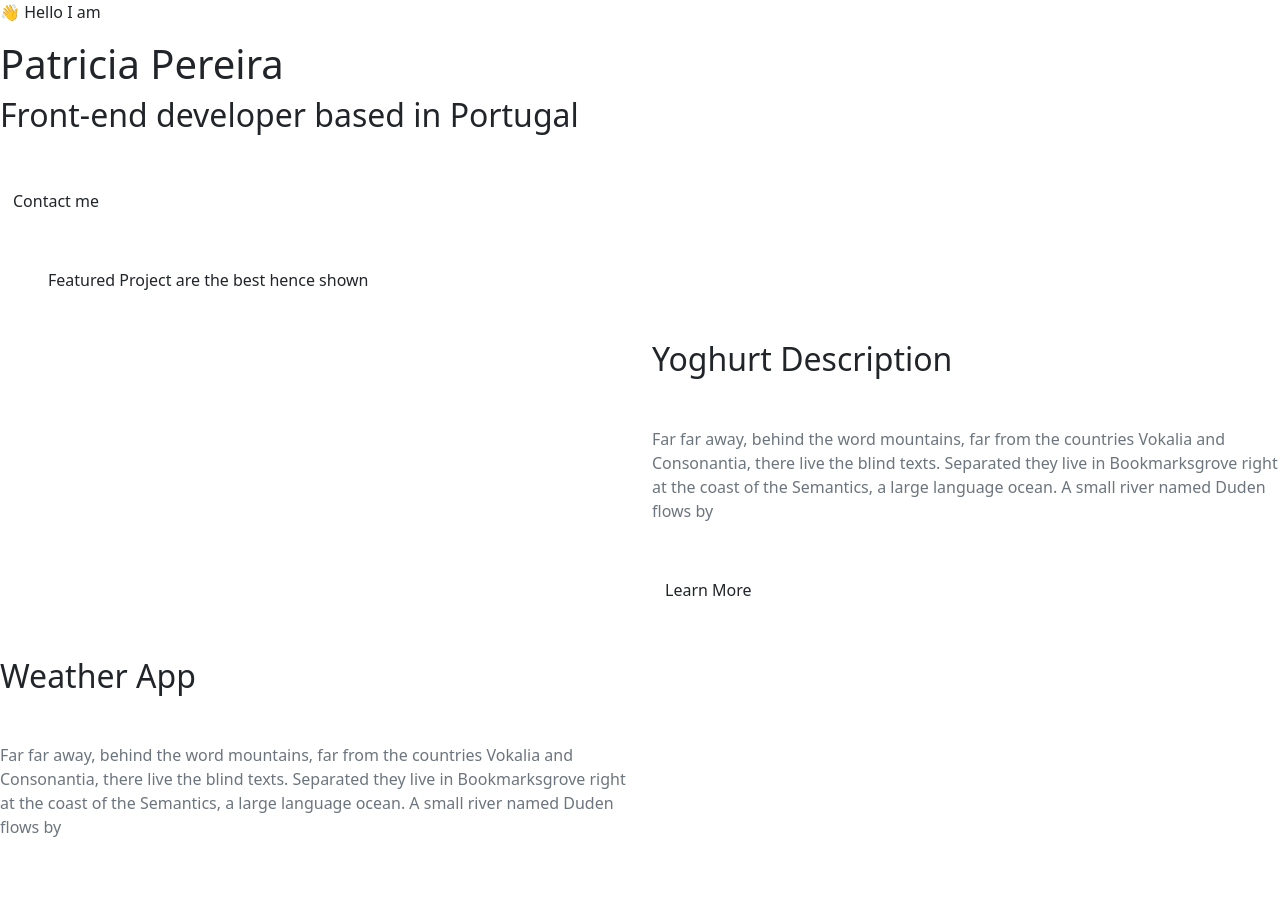
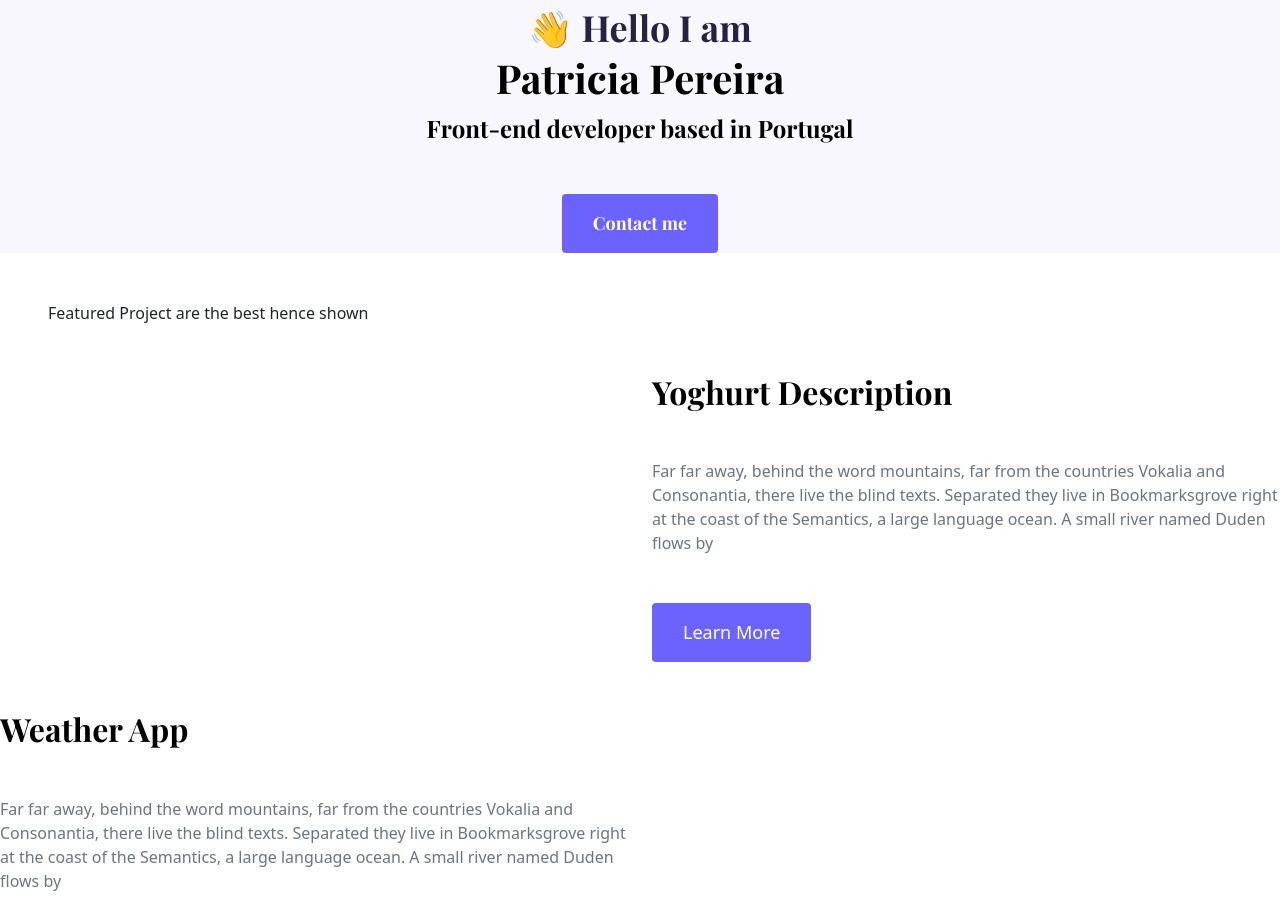
Before and after one commit to GgMuthoni/portfolio-website, a plain HTML site: page index.html in a window 1280 px wide. Shown: the top 914 px of the page. Drawn offline with nearby package versions, Linux system fonts and the light colour scheme.

Commit message:
Updated the hero page

```diff
--- a/index.html
+++ b/index.html
@@ -11,7 +11,13 @@
       integrity="sha384-BmbxuPwQa2lc/FVzBcNJ7UAyJxM6wuqIj61tLrc4wSX0szH/Ev+nYRRuWlolflfl"
       crossorigin="anonymous"
     />
-    <link rel="stylesheet" href="styles/style.css" />
+    <link rel="preconnect" href="https://fonts.googleapis.com" />
+    <link rel="preconnect" href="https://fonts.gstatic.com" crossorigin />
+    <link
+      href="https://fonts.googleapis.com/css2?family=Playfair+Display:wght@700&family=Poppins:wght@500&display=swap"
+      rel="stylesheet"
+    />
+    <link rel="stylesheet" href="src/style.css" />
     <script
       src="https://cdn.jsdelivr.net/npm/bootstrap@5.0.0-beta2/dist/js/bootstrap.bundle.min.js"
       integrity="sha384-b5kHyXgcpbZJO/tY9Ul7kGkf1S0CWuKcCD38l8YkeH8z8QjE0GmW1gYU5S9FOnJ0"
--- /dev/null
+++ b/src/style.css
@@ -0,0 +1,38 @@
+:root {
+  --branding-color: #6c63ff;
+  --secondary-color: #f9f7fe;
+  --heading-font-family: "Playfair Display", serif;
+  --default-font-family: "Poppins", sans-serif;
+}
+h1,
+h2 {
+  color: black;
+  font-family: var(--heading-font-family);
+  font-weight: bold;
+}
+
+.hero {
+  text-align: center;
+  font-family: "Playfair Display", serif;
+  background: var(--secondary-color);
+}
+.hero p {
+  font-size: 36px;
+  font-weight: bold;
+  margin: 0;
+  color: #272142;
+}
+.hero h2 {
+  font-family: var(--heading-font-family);
+  font-weight: normal;
+  line-height: 1.5;
+  font-size: 24px;
+}
+.btn-branding {
+  background: var(--branding-color);
+  border-radius: 4px;
+  color: white;
+  font-size: 18px;
+  line-height: 27px;
+  padding: 15px 30px;
+}
```
Also changed, not shown: styles/style.css (deleted).
